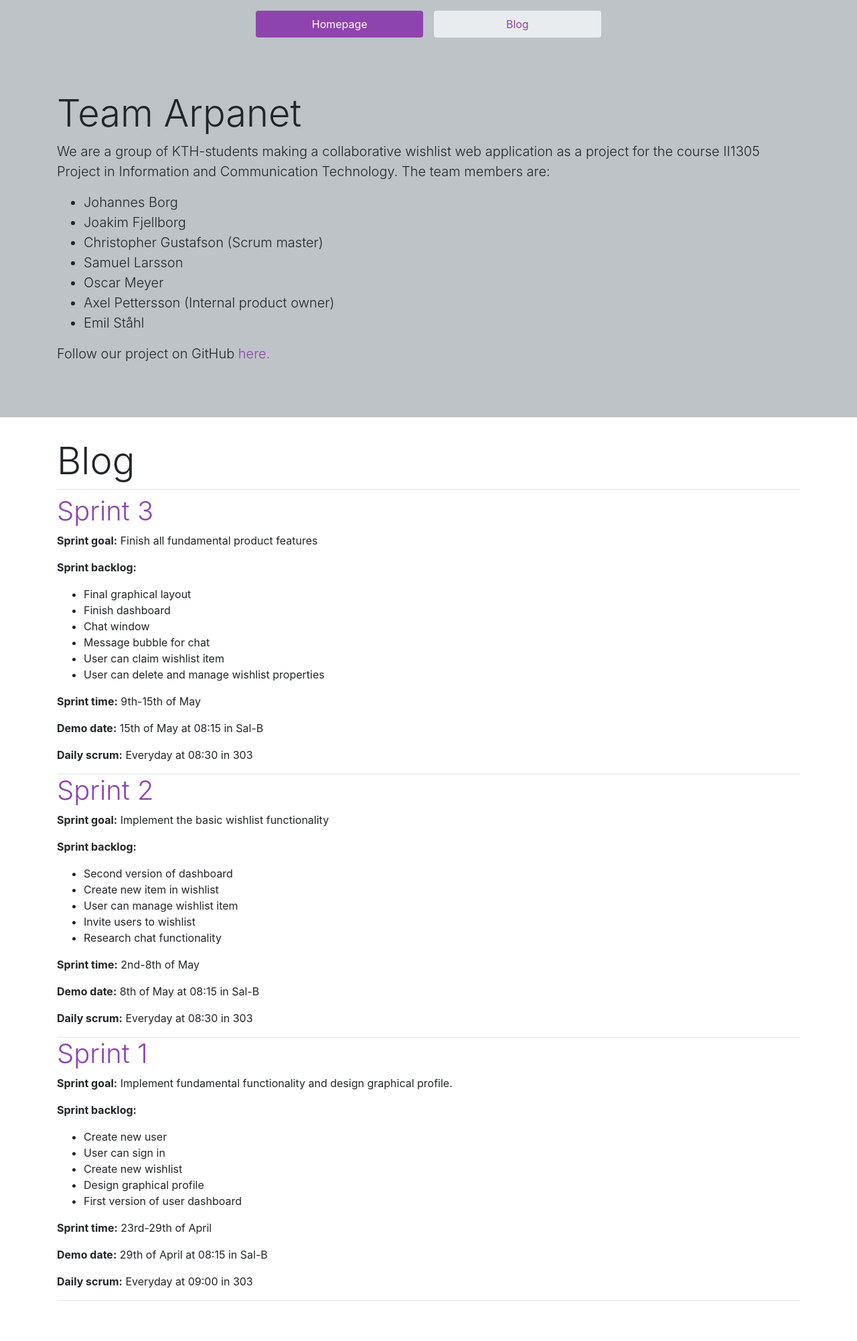
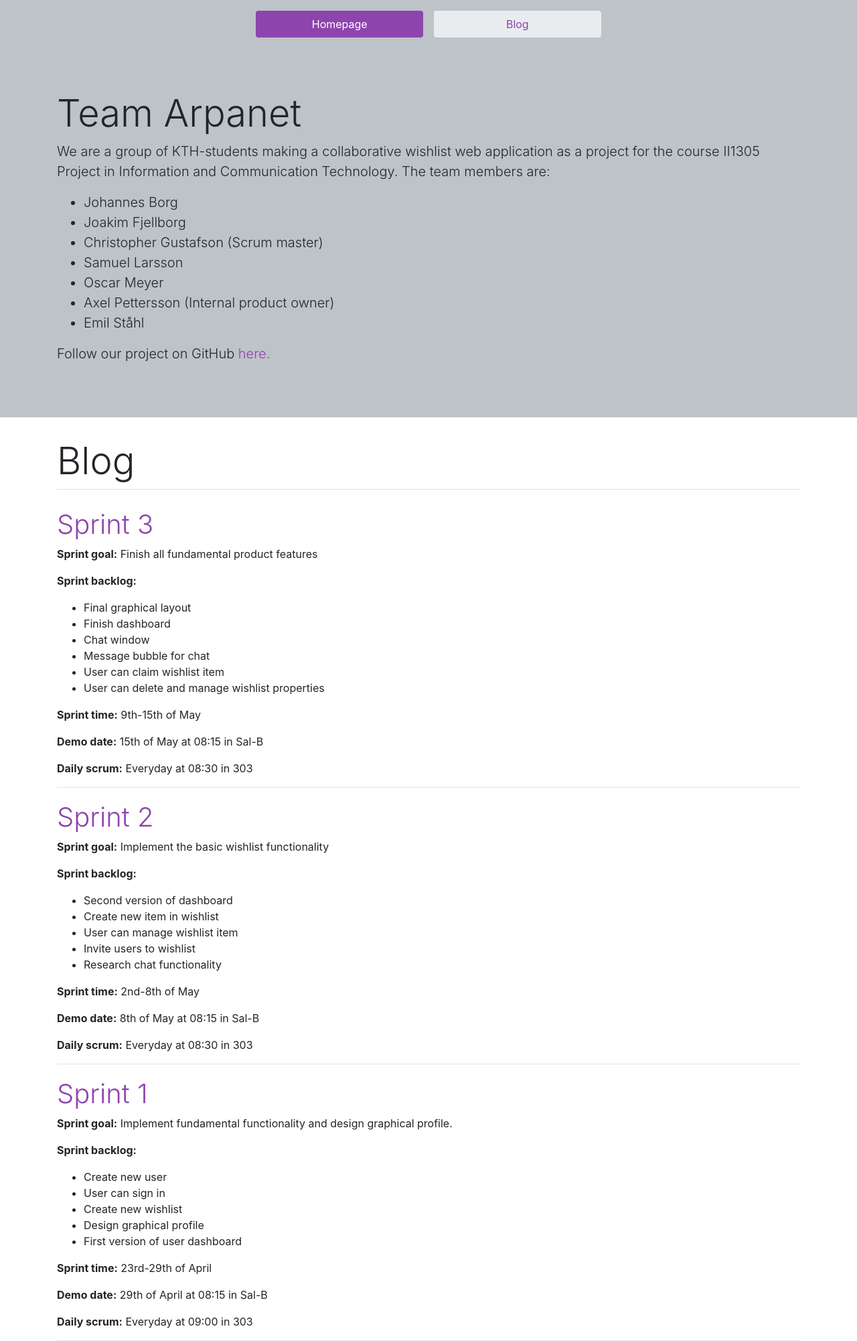
Before and after one commit to StelFoog/wishlist-webpage, a Jekyll site: the page built from index.html, in a window 1280 px wide. Shown: the whole page at 67% size. Built offline with Jekyll 4.4.1, drawn with Linux system fonts in a browser that asks for light colours; before the commit the page ends 1942 px from its top, so only the background shows below that.

Commit message:
Added padding to posts

```diff
--- a/_sass/_post.scss
+++ b/_sass/_post.scss
@@ -3,6 +3,7 @@
 */
 
 .post-link {
+  padding-top: 20px;
   font-weight: 300;
   font-size: 2.5rem;
 }
```
